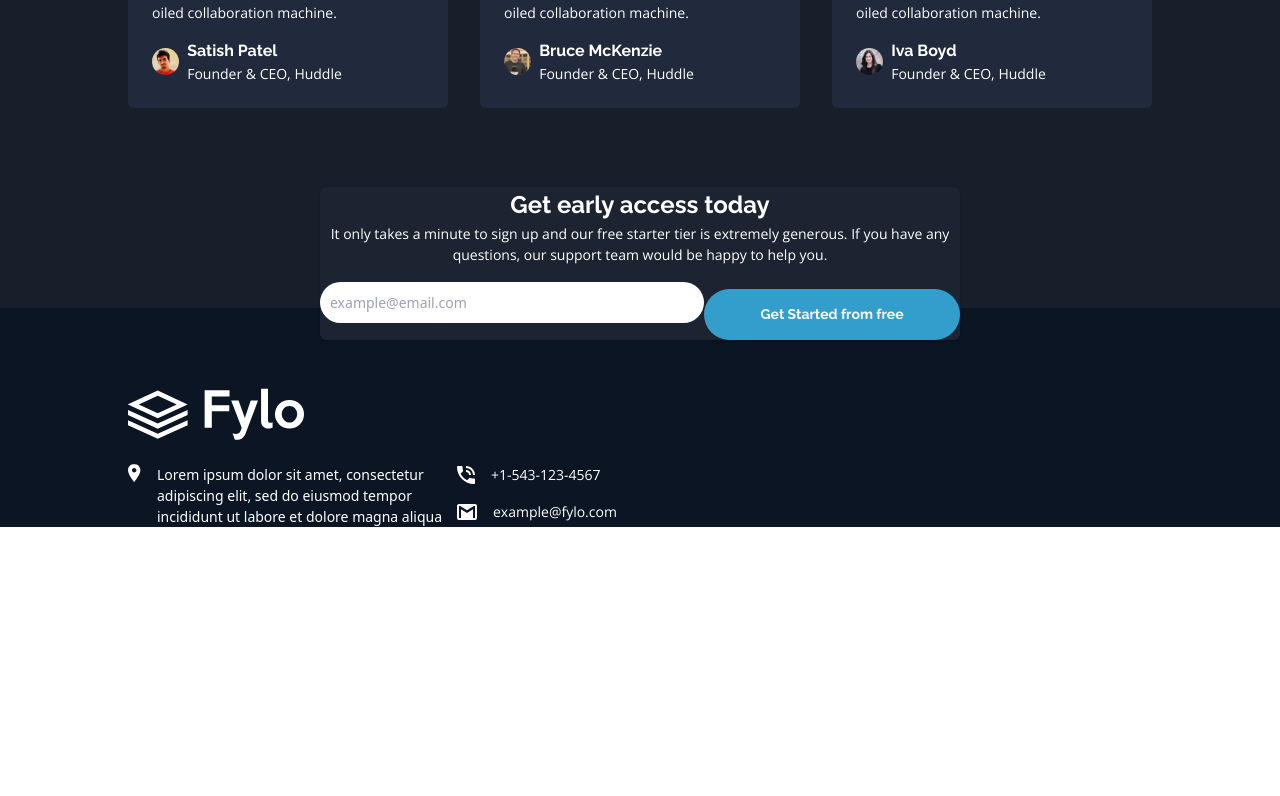
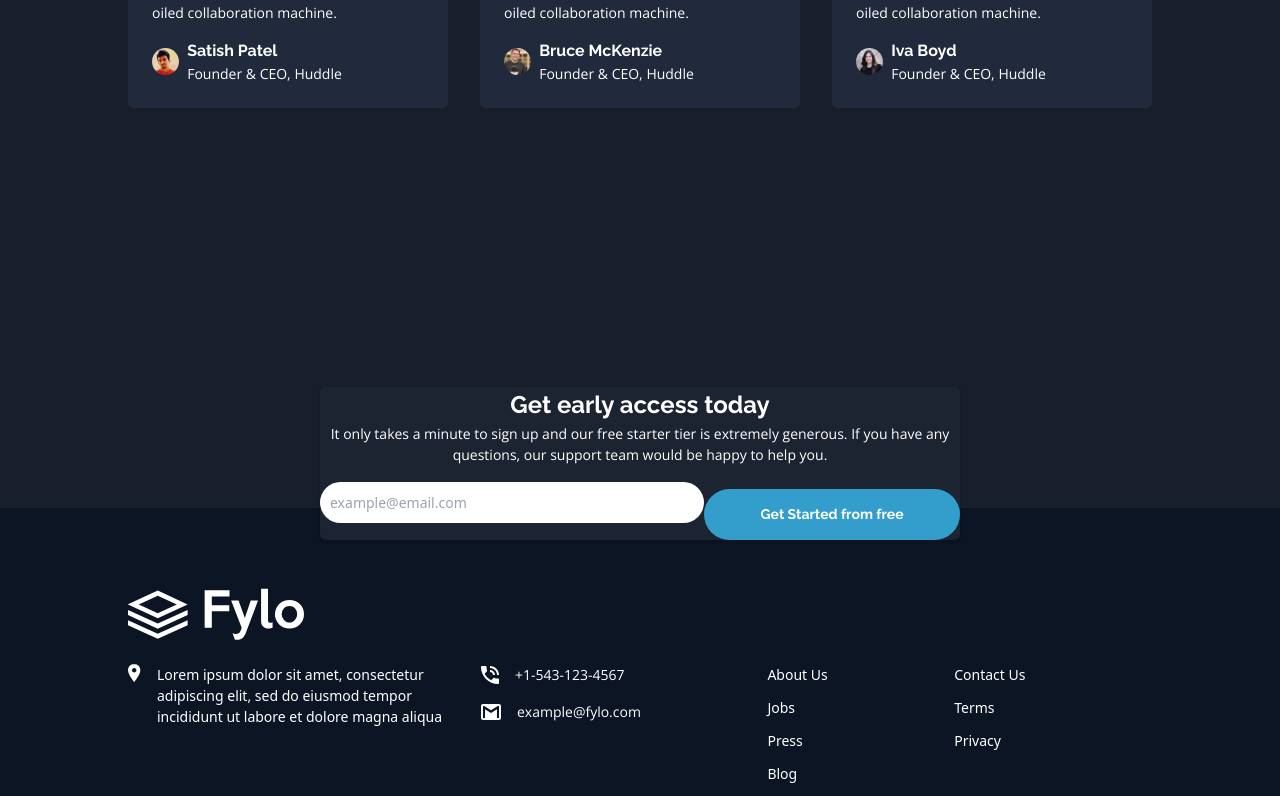
Before and after one commit to Sheriff-Oladimeji/flyo-dark-theme-landing-page, a React (Vite) app: page / in a window 1280 px wide. Shown: the part 1906-2702 px from the top of the page. Before the commit the page ends 2433 px from the top, so only its background shows below. Built offline with nearby package versions, Linux system fonts and the light colour scheme.

Commit message:
modify files

```diff
--- a/src/components/Footer.jsx
+++ b/src/components/Footer.jsx
@@ -1,13 +1,13 @@
 import CTA from "./CTA"
 import { logo, location} from "../assets"
-import { contacts } from "./data"
+import { contacts, linkOne, linkTwo} from "./data"
 const Footer = () => {
   return (
     <footer className="text-White bg-DarkBlueFooter pt-20">
       <div className="w-[90%] md:w-[80%] mx-auto">
 <img src={logo} alt="" />
-<div className="mt-6 grid">
-  <div className="flex flex-col md:flex-row">
+<div className="mt-6 flex  flex-col md:flex-row md:justify-between">
+  <div className="flex flex-col md:flex-row gap-6">
     <div className="flex items-start gap-4">
 <img src={location} alt="location" />
 <p className="text-White max-w-[300px]">Lorem ipsum dolor sit amet, consectetur adipiscing elit, sed do eiusmod tempor incididunt ut labore et dolore magna aliqua</p>
@@ -22,8 +22,12 @@ const Footer = () => {
 })}
 </div>
   </div>
-  <div></div>
-  <div></div>
+  <div>{linkOne.map(link=>{
+   return  <a className="text-white block  mb-3" href="#" key={link.id}>{link.link}</a>
+  })}</div>
+  <div>{linkTwo.map((value) => {
+    return <a className="text-white block  mb-3" href="#">{value.link}</a>
+  })}</div>
   <div></div>
 </div>
       </div>
--- a/src/components/Testimonials.jsx
+++ b/src/components/Testimonials.jsx
@@ -4,7 +4,7 @@ const Testimonials = () => {
   return (
   <article className="text-White bg-DarkBlueMain relative">
 
-    <div className="grid md:grid-cols-3 w-[80%] justify mx-auto gap-8 py-12 relative pb-[200px]">
+    <div className="grid md:grid-cols-3 w-[80%] justify mx-auto gap-8 py-12 relative pb-[400px]">
     <img src={quotes} alt=""  className="absolute top-6 left-0 z-10  w-[10%] md:w-[4%]"/>
       {testimonials.map((card) =>{
        return <div key={card.name} className="text-[14px] font-body bg-DarkBlueTestimonials  px-6 py-6 z-30 rounded-[6px]">
--- a/src/components/data.js
+++ b/src/components/data.js
@@ -93,27 +93,21 @@ const linkOne = [
     id: 4,
     link: "Blog",
   },
-
-]
+];
 
 const linkTwo = [
   {
     id: 1,
-    link: "About Us",
+    link: "Contact Us",
   },
   {
     id: 2,
-    link: "Jobs",
+    link: "Terms",
   },
   {
     id: 3,
-    link: "Press",
+    link: "Privacy",
   },
-  {
-    id: 4,
-    link: "Blog",
-  },
+];
 
-]
-
-export { navElement, services, testimonials, contacts };
+export { navElement, services, testimonials, contacts , linkOne, linkTwo};
```
